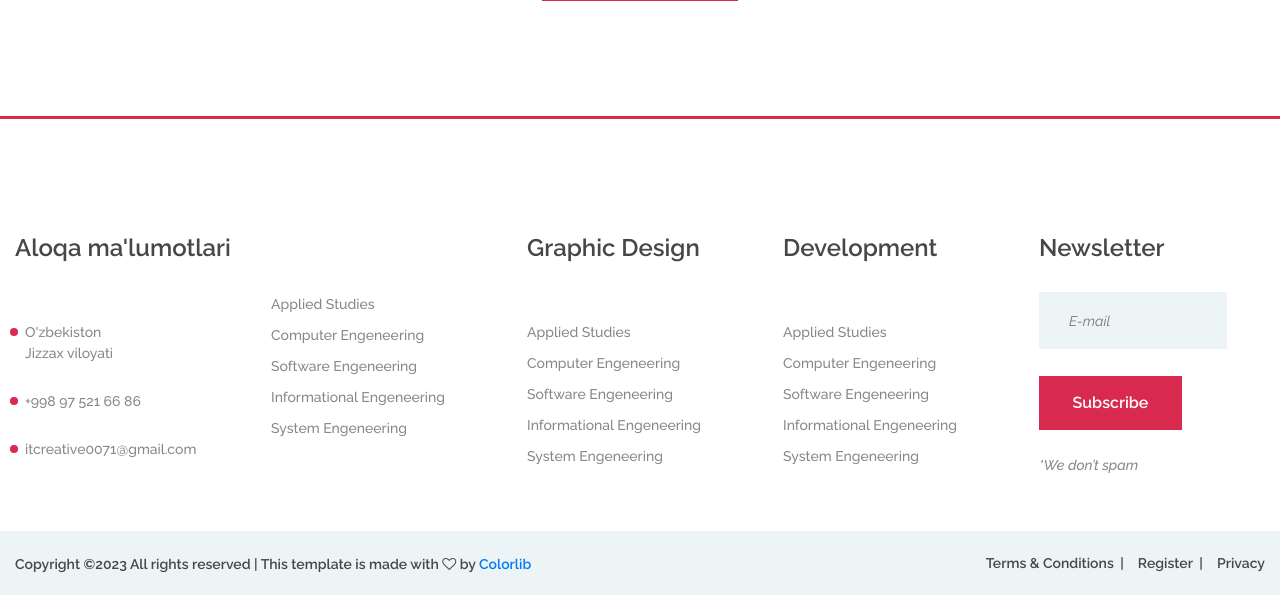
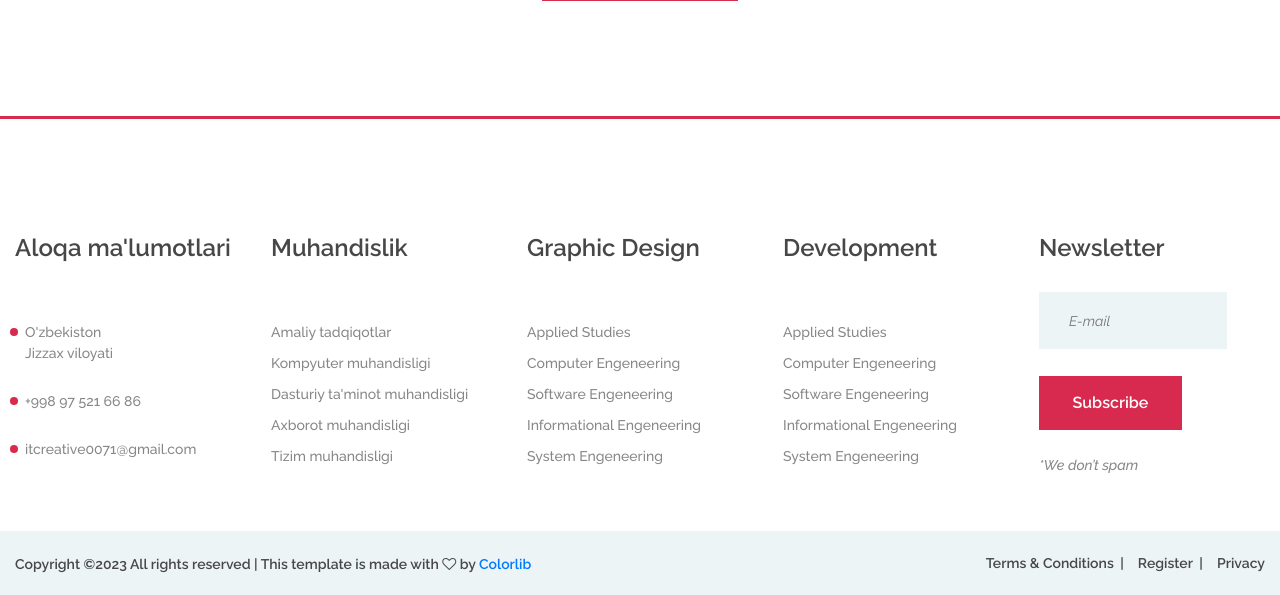
Before and after one commit to Xusanbek0039/Django-Corsera-clone, a Django app: a page that uses templates/base.html in a window 1280 px wide. Shown: the part 2903-3498 px from the top of the page. Run offline with Django 3.2, Linux system fonts and the light colour scheme; data comes from the database, SQL or seed files in the repository; parts of the project's set-up code (start-up, migrations or seed data) failed here and were passed over; some libraries are stand-ins or nearby versions.

Commit message:
Update base.html

```diff
--- a/templates/base.html
+++ b/templates/base.html
@@ -98,13 +98,13 @@
 						</ul>
 					</div>
 					<div class="widget-item">
-						<h4></h4>
+						<h4>Muhandislik</h4>
 						<ul>
-							<li><a href="">Applied Studies</a></li>
-							<li><a href="">Computer Engeneering</a></li>
-							<li><a href="">Software Engeneering</a></li>
-							<li><a href="">Informational Engeneering</a></li>
-							<li><a href="">System Engeneering</a></li>
+							<li><a href="">Amaliy tadqiqotlar</a></li>
+							<li><a href="">Kompyuter muhandisligi</a></li>
+							<li><a href="">Dasturiy ta'minot muhandisligi</a></li>
+							<li><a href="">Axborot muhandisligi</a></li>
+							<li><a href="">Tizim muhandisligi</a></li>
 						</ul>
 					</div>
 					<div class="widget-item">
```
